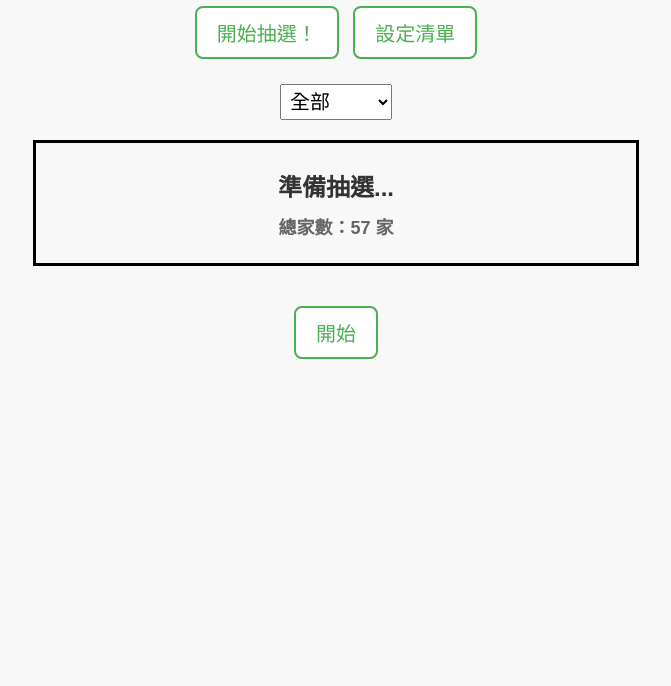
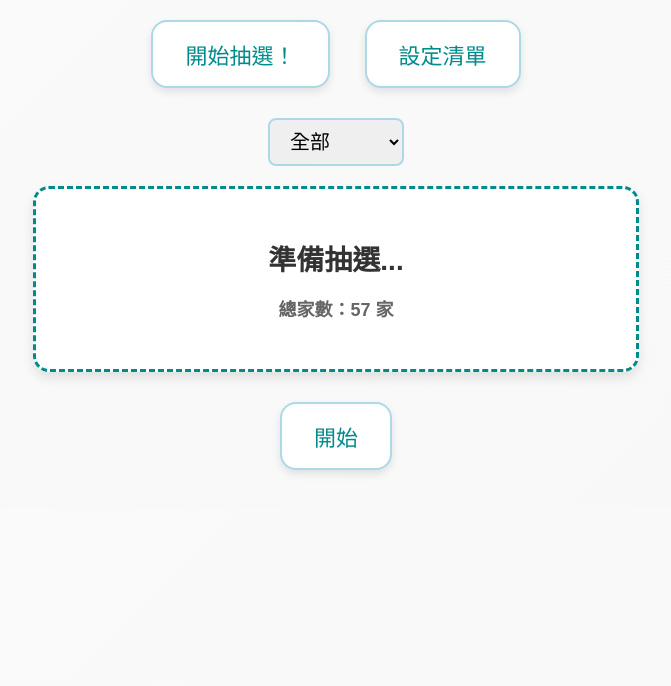
Before and after one commit to bruce0435/whatFood, a plain HTML site: page index.html in a window 1280 px wide. Shown: the part 114-800 px from the top of the page, without its empty margins (304-975 px from the left). Drawn offline with Linux system fonts and the light colour scheme.

Commit message:
Update index.html
ver 1.0.0.1

```diff
--- a/index.html
+++ b/index.html
@@ -4,20 +4,120 @@
 <meta charset="UTF-8">
 <title>吃什麼？</title>
 <style>
-    body { font-family: 'Microsoft JhengHei', sans-serif; background: #f8f8f8; text-align: center; padding: 20px; }
-    h1 { margin-top: 20px; font-size: 32px; }
-    .tab { margin-top: 20px; }
-    .tab button { padding: 10px 20px; font-size: 20px; margin: 5px; border: 2px solid #4CAF50; background-color: white; color: #4CAF50; cursor: pointer; border-radius: 8px; }
-    .tab button:hover { background-color: #4CAF50; color: white; }
-    #categorySelect, #settingCategorySelect { margin-top: 20px; font-size: 20px; padding: 5px; }
-    #wheel, #settingsPage { margin-top: 20px; }
-    #wheel { width: 600px; height: 120px; margin: 20px auto; border: 3px solid black; overflow: hidden; position: relative; font-size: 24px; font-weight: bold; color: #333; display: flex; flex-direction: column; align-items: center; justify-content: center; }
-    .item { height: 40px; line-height: 40px; }
-    #startBtn, #saveBtn { margin: 20px 10px; padding: 10px 20px; font-size: 20px; border: 2px solid #4CAF50; background-color: white; color: #4CAF50; cursor: pointer; border-radius: 8px; }
-    #startBtn:hover, #saveBtn:hover { background-color: #4CAF50; color: white; }
-    #result { margin-top: 10px; font-size: 28px; font-weight: bold; color: #E91E63; display: none; transition: transform 0.3s ease; }
-    #totalCount, #settingTotalCount { margin-top: 5px; font-size: 18px; color: #666; }
-    #foodList { width: 300px; height: 200px; font-size: 18px; }
+    body {
+        font-family: 'Microsoft JhengHei', sans-serif;
+        background: linear-gradient(135deg, #FAFAFA, #f8f8f8);
+        text-align: center;
+        padding: 20px;
+        color: #333;
+    }
+    h1 {
+        margin-top: 20px;
+        font-size: 36px;
+        color: #006666;
+        letter-spacing: 2px;
+    }
+    .tab {
+        margin-top: 20px;
+        display: flex;
+        flex-wrap: wrap;
+        justify-content: center;
+        gap: 15px;
+    }
+    .tab button, #startBtn, #saveBtn {
+        padding: 16px 32px;
+        font-size: 22px;
+        margin: 10px;
+        border: 2px solid #ADD8E6;
+        background-color: #FFFFFF;
+        color: #008B8B;
+        cursor: pointer;
+        border-radius: 16px;
+        box-shadow: 0 4px 8px rgba(0, 0, 0, 0.1);
+        transition: background-color 0.3s, color 0.3s, border-color 0.3s, box-shadow 0.3s, transform 0.2s;
+    }
+    .tab button:hover, #startBtn:hover, #saveBtn:hover {
+        background-color: #008B8B;
+        color: #ffffff;
+        border-color: #008B8B;
+        box-shadow: 0 6px 10px rgba(0, 0, 0, 0.2);
+    }
+    #categorySelect, #settingCategorySelect {
+        margin-top: 20px;
+        font-size: 20px;
+        padding: 10px 16px;
+        border-radius: 8px;
+        border: 2px solid #ADD8E6;
+    }
+    #wheel, #settingsPage {
+        margin-top: 30px;
+    }
+    #wheel {
+        width: 90%;
+        max-width: 600px;
+        height: 180px;
+        margin: 20px auto;
+        border: 3px dashed #008B8B;
+        background-color: #ffffff;
+        overflow: hidden;
+        position: relative;
+        font-size: 28px;
+        font-weight: bold;
+        color: #333;
+        display: flex;
+        flex-direction: column;
+        align-items: center;
+        justify-content: center;
+        border-radius: 16px;
+        box-shadow: 0 6px 12px rgba(0, 0, 0, 0.1);
+    }
+    .item {
+        height: 48px;
+        line-height: 48px;
+    }
+    #result {
+        margin-top: 24px;
+        font-size: 34px;
+        font-weight: bold;
+        color: #E91E63;
+        display: none;
+        transition: transform 0.3s ease, opacity 0.3s ease;
+    }
+    #totalCount, #settingTotalCount {
+        margin-top: 10px;
+        font-size: 18px;
+        color: #666;
+    }
+    #foodList {
+        width: 90%;
+        max-width: 400px;
+        height: 220px;
+        font-size: 18px;
+        padding: 10px;
+        border: 2px solid #ADD8E6;
+        border-radius: 8px;
+    }
+
+    @media (max-width: 600px) {
+        h1 {
+            font-size: 28px;
+        }
+        .tab button, #startBtn, #saveBtn {
+            width: 90%;
+            padding: 14px 24px;
+            font-size: 20px;
+        }
+        #wheel {
+            height: 160px;
+            font-size: 24px;
+        }
+        #result {
+            font-size: 28px;
+        }
+        #foodList {
+            height: 200px;
+        }
+    }
 </style>
 </head>
 <body>
@@ -82,6 +182,7 @@ const settingCategorySelect = document.getElementById('settingCategorySelect');
 const foodList = document.getElementById('foodList');
 
 function createItems() {
+    totalCount.style.display = 'block';
     itemContainer.innerHTML = '';
     const div = document.createElement('div');
     div.className = 'item';
@@ -108,7 +209,7 @@ function loadSettingFoods() {
 }
 
 function startSpin() {
-    loadFoods();
+    totalCount.style.display = 'none';
     if (currentFoods.length === 0) {
         alert('此分類沒有資料，請重新選擇！');
         return;
```
